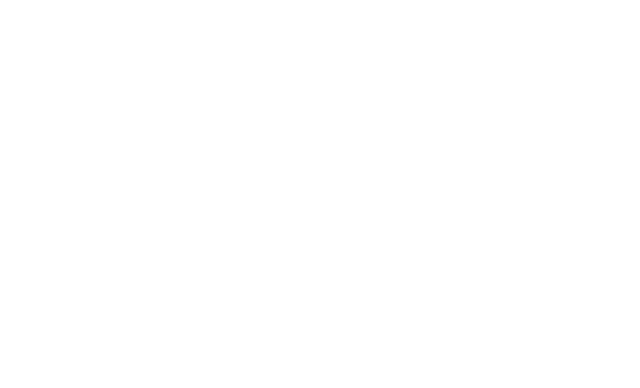
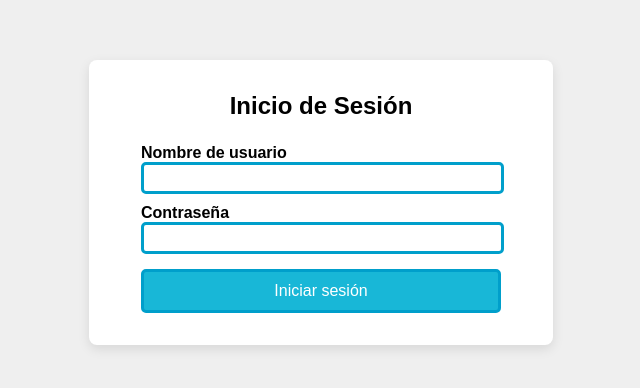
Before and after one commit to AdrianGzn/practicaFinal, an Angular app: page / in a window 1280 px wide. Shown: the part 198-586 px from the top of the page, without its empty margins (319-959 px from the left). Built offline with nearby package versions, Linux system fonts and the light colour scheme.

Commit message:
rutas terminadas

```diff
--- a/src/app/app.routes.ts
+++ b/src/app/app.routes.ts
@@ -1,14 +1,16 @@
 import { Routes } from '@angular/router';
 import { LoginComponent } from './shared/components/login/login.component';
 import { HomeComponent } from './shared/components/home/home.component';
+import { authGuard } from './shared/guards/auth.guard';
 
 export const routes: Routes = [
     {
-        path: "./",
+        path: "",
         component: LoginComponent
     },
     {
         path: 'home-pokemon',
-        component: HomeComponent
+        component: HomeComponent,
+        canActivate: [authGuard]
     }
 ];
--- a/src/app/shared/components/login/login.component.css
+++ b/src/app/shared/components/login/login.component.css
@@ -1,10 +1,11 @@
 #container {
+    font-family: Arial, Helvetica, sans-serif;
     height: 100vh;
     width: 100%;
     display: flex;
     justify-content: center;
     align-items: center;
-    background-color: #2c4059;
+    background-color: rgb(239, 239, 239);
 }
 
 .auth-container {
@@ -12,7 +13,7 @@
     flex-direction: column;
     align-items: center;
     padding: 2rem;
-    background-color: #26374b;
+    background-color: white;
     border-radius: 8px;
     max-width: 400px;
     width: 100%;
@@ -22,60 +23,44 @@
 .auth-container h2 {
     font-size: 1.5rem;
     margin-bottom: 1.5rem;
-    color: #ffffff;
+    color: black;
 }
 
 .form {
     width: 100%;
     display: flex;
-    flex-direction: column;
-    gap: 1rem;
+    flex-wrap: wrap;
+    gap: 10px;
+    justify-content: center;
+}
+
+.input{
+    width: 90%;
 }
 
 .form-child-label {
     font-weight: bold;
-    color: #ffffff;
+    color: black;
     margin-bottom: 0.5rem;
 }
 
 .form-control {
-    width: 100%;
-    padding: 0.75rem;
-    border: 1px solid #4f7a9b;
+    width: 98%;
+    height: 24px;
+    border: 3px solid rgb(0, 159, 203);
     border-radius: 5px;
-    font-size: 1rem;
-    background-color: #203040;
-    color: #ffffff;
-    transition: border-color 0.3s;
-}
-
-.form-control:focus {
-    border-color: #2c4059;
-    outline: none;
-}
-
-.error-message {
-    color: #d9534f;
-    font-size: 0.875rem;
-    padding: 0.5rem 0;
+    background-color: white;
+    color: black;
 }
 
 .form-child {
-    padding: 0.75rem;
+    width: 90%;
+    padding: 10px;
     border: none;
     border-radius: 5px;
     font-size: 1rem;
-    cursor: pointer;
-    background-color: #4f7a9b;
+    background-color: #18b7d7;
     color: #ffffff;
-    transition: background-color 0.3s;
-    margin-top: 0.5rem;
+    margin-top: 5px;
+    border: 3px solid rgb(0, 159, 203);
 }
-
-.form-child:first-of-type {
-    background-color: #2c4059;
-}
-
-.form-child:hover {
-    background-color: #203040;
-}
--- a/src/app/shared/components/login/login.component.html
+++ b/src/app/shared/components/login/login.component.html
@@ -3,12 +3,12 @@
       <h2>Inicio de Sesión</h2>
 
       <form [formGroup]="loginForm" class="form">
-        <div>
+        <div class="input">
           <label class="form-child-label">Nombre de usuario</label>
           <input formControlName="name" type="text" class="form-control" />
         </div>
 
-        <div>
+        <div class="input">
           <label class="form-child-label">Contraseña</label>
           <input formControlName="password" type="password" class="form-control" />
         </div>
--- a/src/app/shared/components/login/login.component.ts
+++ b/src/app/shared/components/login/login.component.ts
@@ -33,7 +33,7 @@ export class LoginComponent {
           pokemon_id: 0
         }
         localStorage.setItem("user", JSON.stringify(newUser));
-        this.router.navigate(['/Home']);
+        this.router.navigate(['/home-pokemon']);
       } else {
         alert('Llene el formulario correctamente.')
       }
```
